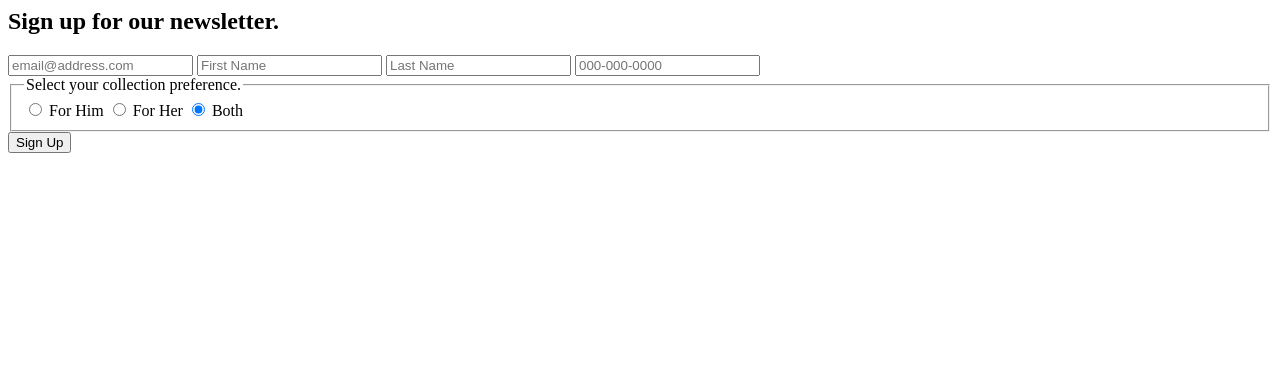
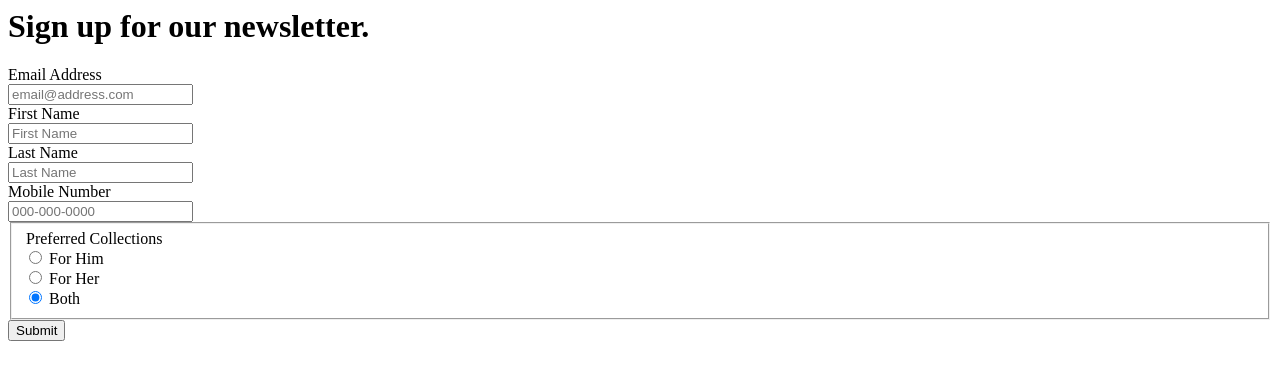
Before and after one commit to kaolporter/lestien, a plain HTML site: page index.html in a window 1280 px wide. Drawn offline with nearby package versions, Linux system fonts and the light colour scheme.

Commit message:
Update index.html

```diff
--- a/index.html
+++ b/index.html
@@ -27,41 +27,7 @@
 
 <body>
 
-    <div>
-        <h2>Sign up for our newsletter.</h2>
-    </div>
-    <form id="newsletterSignup" action="https://lestien.com"><input type="email" id="emailInput" placeholder="email@address.com">
-        <input type="text" id="firstName" placeholder="First Name"> <input type="text" id="lastName"
-            placeholder="Last Name"> <input type="text" id="mobilePhone" placeholder="000-000-0000">
-        <fieldset>
-            <legend>Select your collection preference.</legend> <input value="forHim" id="pref" type="radio"
-                name="preference"> <label for="forHim">For Him</label> <input value="forHer" id="pref" type="radio"
-                name="preference"> <label for="forHer">For Her</label> <input checked="checked" type="radio" id="pref"
-                value="both" name="preference"> <label for="both">Both</label>
-        </fieldset><button class="btn btn--submit" type="submit" id="btnsubmit">Sign Up</button>
-    </form>
-    <script>
 
-        (function () {
-            if (typeof _ltk == 'object') { ltkCode(); } else { (function (d) { if (document.addEventListener) document.addEventListener('ltkAsyncListener', d); else { e = document.documentElement; e.ltkAsyncProperty = 0; e.attachEvent('onpropertychange', function (e) { if (e.propertyName == 'ltkAsyncProperty') { d(); } }); } })(function () { ltkCode(); }); } function ltkCode() {
-                _ltk_util.ready(function () {
-
-                    _ltk.Signup.New('lestienEmailSubscription', 'emailInput', _ltk.Signup.TYPE.DEFAULT, 'btnsubmit', 'email');
-
-                    _ltk.Signup.SetFieldWithKey('lestienEmailSubscription', 'firstName');
-                    _ltk.Signup.SetFieldWithKey('lestienEmailSubscription', 'lastName');
-                    _ltk.Signup.SetFieldWithKey('lestienEmailSubscription', 'mobilePhone');
-
-                    _ltk.Signup.SetFieldWithKey('lestienEmailSubscription', 'pref');
-
-
-
-                })
-            }
-        })();
-
-    </script>
-    <!--
     <main id="wrapper" class="content" role="main">
 
         <form id="newsletterSignup" onsubmit="goHome()">
@@ -206,7 +172,7 @@
 
 
     </script>
--->
+
 
 
 </body>
```
